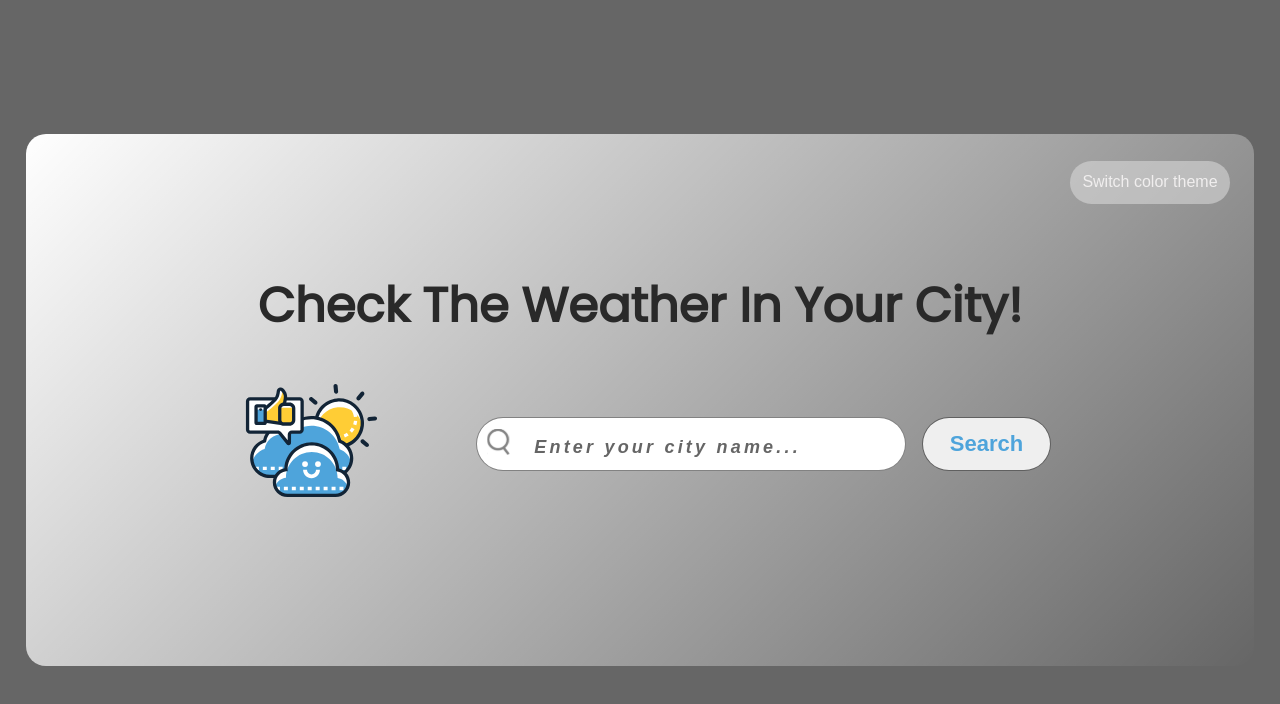
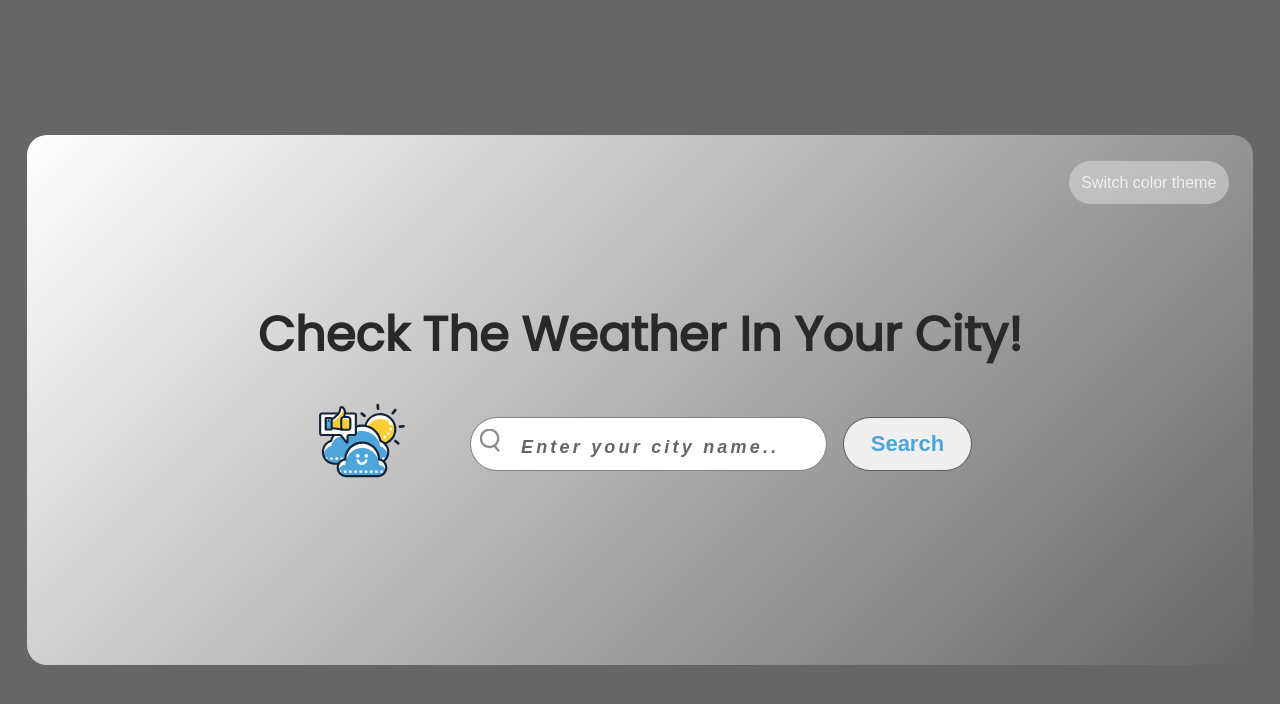
Before and after one commit to yuliiazav/JS_React_WeatherApp_Zavistovska, a React (Vite) app: page / in a window 1280 px wide. Shown: the top 704 px of the page. Built offline with nearby package versions, Linux system fonts and the light colour scheme.

Commit message:
corrected css

```diff
--- a/src/App.css
+++ b/src/App.css
@@ -9,7 +9,7 @@
 .logo {
   will-change: filter;
   transition: filter 300ms;
-  width: 20%;
+  width: 15%;
 }
 img {
   width: 100%;
@@ -83,8 +83,9 @@ img {
 }
 .weather__header {
   display: flex;
-  justify-content: space-between;
+  justify-content: space-around;
   align-items: center;
+  width: 70%;
 }
 .weather__box {
   background: #d9d9d9;
--- a/src/index.css
+++ b/src/index.css
@@ -51,5 +51,5 @@ button:focus {
   outline: none;
 }
 #root {
-  padding: 0 !important;
+  padding: 0.5rem !important;
 }
```
